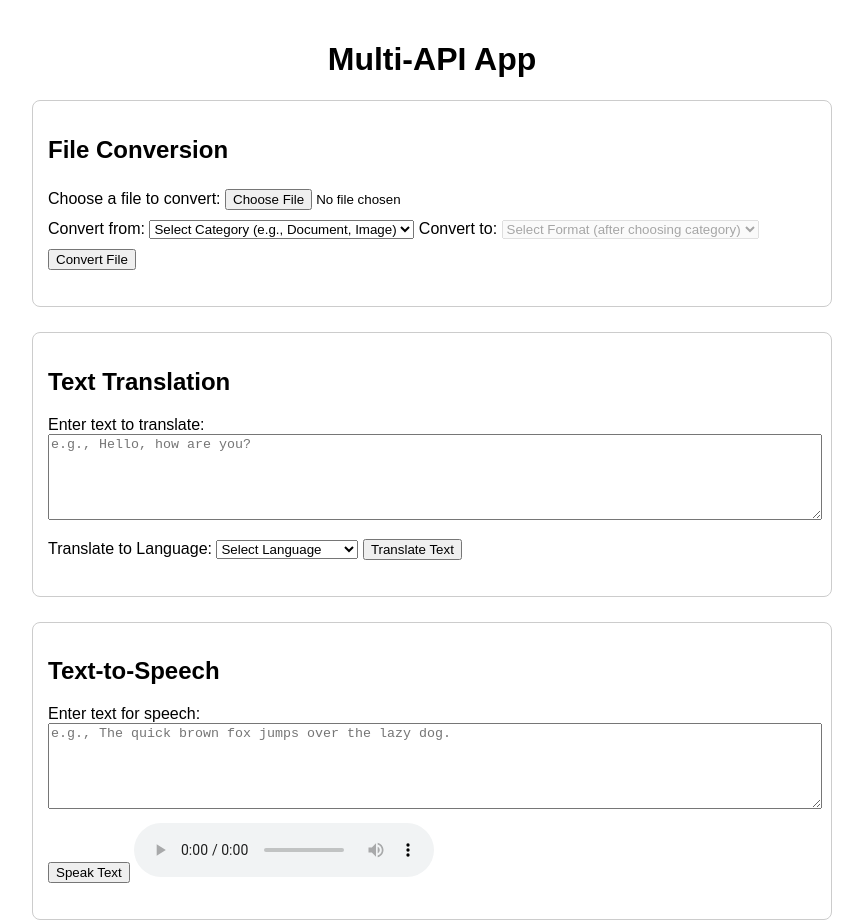
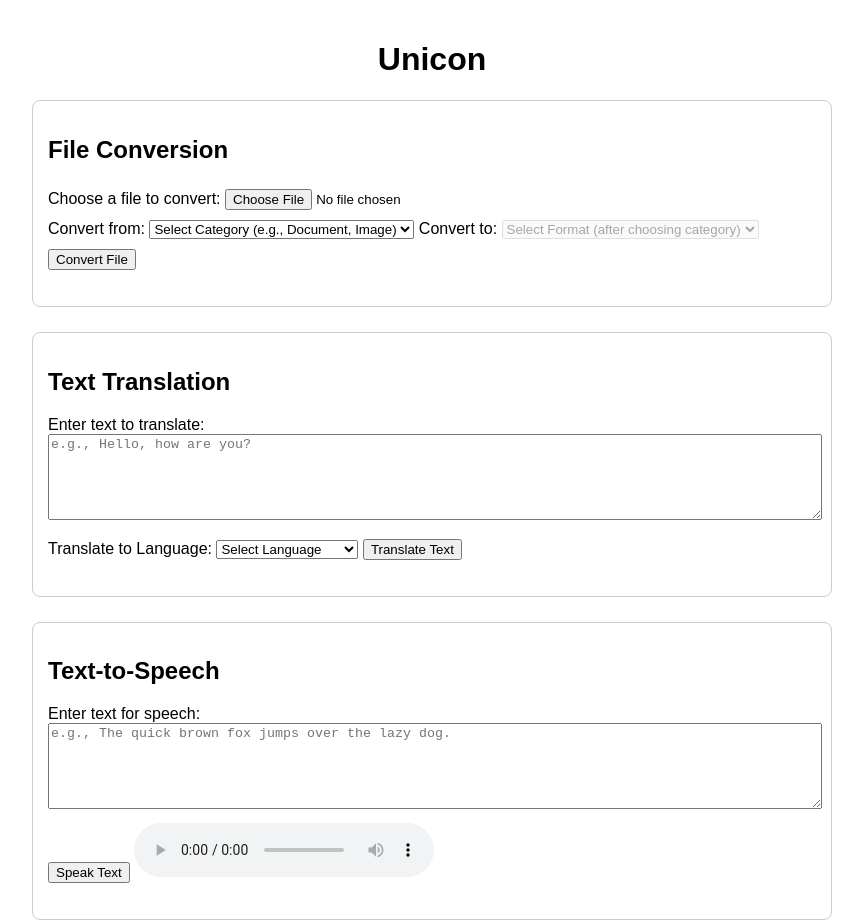
Before and after one commit to lumpha/multi-api-app, a plain HTML site: page index.html in a window 1280 px wide. Shown: the whole page, without its empty margins (208-1071 px from the left). Drawn offline with Linux system fonts and the light colour scheme.

Commit message:
Update index.html

```diff
--- a/index.html
+++ b/index.html
@@ -3,11 +3,11 @@
 <head>
     <meta charset="UTF-8">
     <meta name="viewport" content="width=device-width, initial-scale=1.0"> <!-- Added for responsiveness -->
-    <title>Multi-API App</title>
+    <title>Unicon</title> <!-- Changed from Multi-API App to Unicon -->
     <link rel="stylesheet" href="style.css">
 </head>
 <body>
-    <h1>Multi-API App</h1>
+    <h1>Unicon</h1> <!-- Changed from Multi-API App to Unicon -->
 
     <!-- ===== FILE CONVERSION ===== -->
     <section>
@@ -51,7 +51,7 @@
             <option value="zh">Chinese (Simplified)</option>
             <!-- Add more common languages as needed -->
         </select>
-        <!-- The old targetLang input will be hidden/removed for now, using the select -->
+        <!-- The old targetLang input is kept as hidden if JS relies on its ID, but select is primary -->
         <input type="hidden" id="targetLang">
 
         <button id="translateBtn">Translate Text</button>
```
